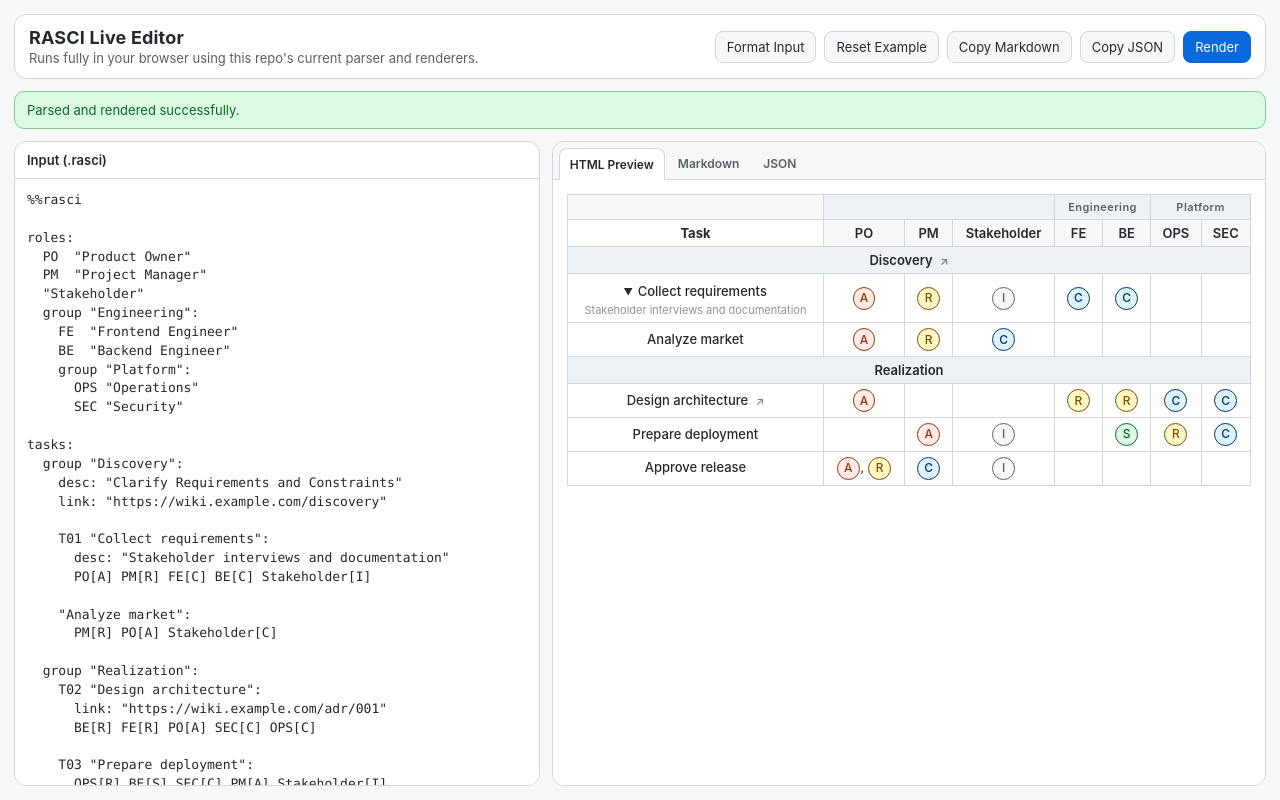
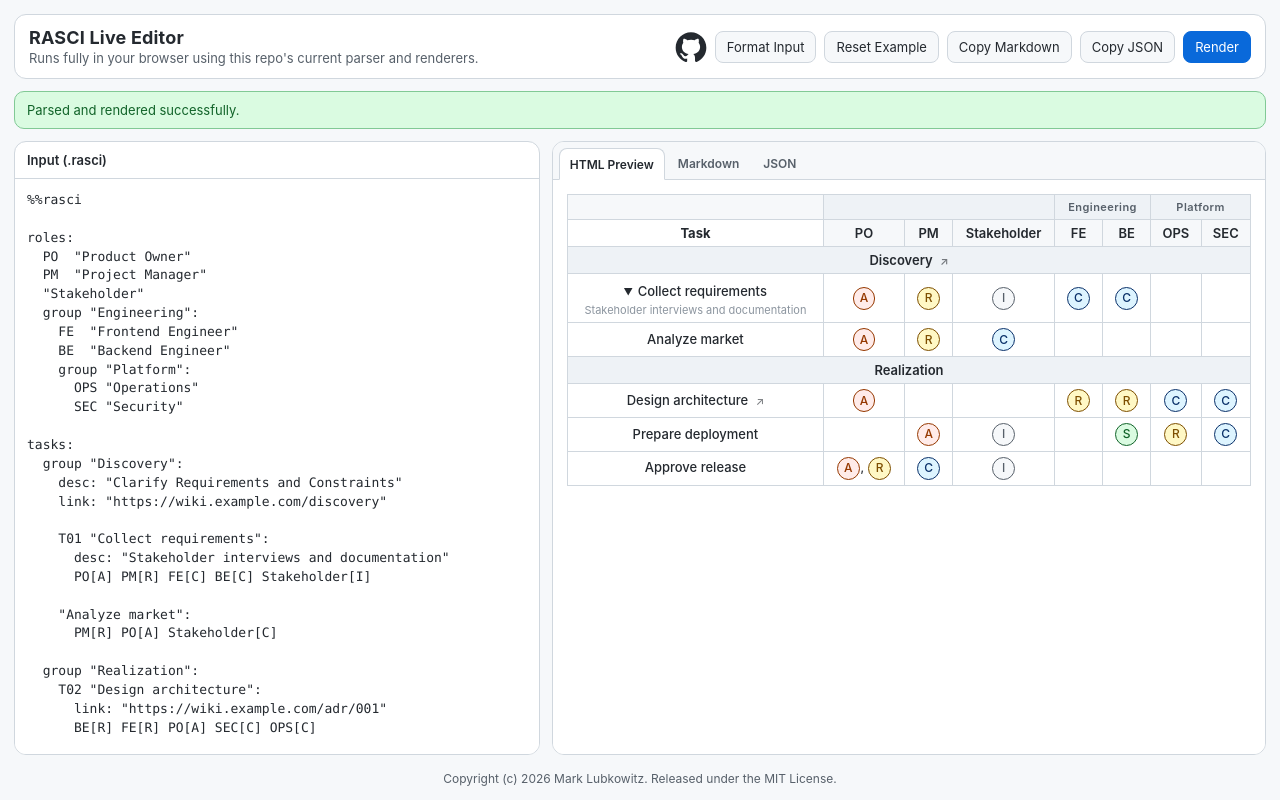
Before and after one commit to nihilor/rasci, a website with bundled scripts: page docs/index.html in a window 1280 px wide. Built offline with nearby package versions, Linux system fonts and the light colour scheme.

Commit message:
Rasci Live: Add copyright note and link to Github.

```diff
--- a/docs/index.html
+++ b/docs/index.html
@@ -14,6 +14,7 @@
         <p class="subtitle">Runs fully in your browser using this repo's current parser and renderers.</p>
       </div>
       <div class="actions">
+        <a class="repo-link" href="https://github.com/nihilor/rasci" title="RASCI at Github" target="_blank" rel="noopener"><svg data-component="Octicon" aria-hidden="true" focusable="false" class="octicon octicon-mark-github" viewBox="0 0 24 24" width="32" height="32" fill="currentColor" display="inline-block" overflow="visible" style="vertical-align:text-bottom"><path d="M10.226 17.284c-2.965-.36-5.054-2.493-5.054-5.256 0-1.123.404-2.336 1.078-3.144-.292-.741-.247-2.314.09-2.965.898-.112 2.111.36 2.83 1.01.853-.269 1.752-.404 2.853-.404 1.1 0 1.999.135 2.807.382.696-.629 1.932-1.1 2.83-.988.315.606.36 2.179.067 2.942.72.854 1.101 2 1.101 3.167 0 2.763-2.089 4.852-5.098 5.234.763.494 1.28 1.572 1.28 2.807v2.336c0 .674.561 1.056 1.235.786 4.066-1.55 7.255-5.615 7.255-10.646C23.5 6.188 18.334 1 11.978 1 5.62 1 .5 6.188.5 12.545c0 4.986 3.167 9.12 7.435 10.669.606.225 1.19-.18 1.19-.786V20.63a2.9 2.9 0 0 1-1.078.224c-1.483 0-2.359-.808-2.987-2.313-.247-.607-.517-.966-1.034-1.033-.27-.023-.359-.135-.359-.27 0-.27.45-.471.898-.471.652 0 1.213.404 1.797 1.235.45.651.921.943 1.483.943.561 0 .92-.202 1.437-.719.382-.381.674-.718.944-.943"></path></svg></a>
         <button id="btn-format">Format Input</button>
         <button id="btn-reset">Reset Example</button>
         <button id="btn-copy-md">Copy Markdown</button>
@@ -43,6 +44,8 @@
         </div>
       </section>
     </div>
+
+    <footer class="footer-note">Copyright (c) 2026 Mark Lubkowitz. Released under the MIT License.</footer>
   </div>
 
   <script type="module" src="live-editor.js"></script>
--- a/docs/rasci.css
+++ b/docs/rasci.css
@@ -33,6 +33,13 @@ body.preview-body {
     color: var(--text);
     background: #ffffff;
 }
+a svg {
+    color: var(--text);
+}
+
+a svg:hover {
+    color: var(--accent);
+}
 
 .shell {
     display: grid;
@@ -65,6 +72,21 @@ body.preview-body {
     margin: 2px 0 0;
     color: var(--muted);
     font-size: 13px;
+}
+
+.meta-links {
+    margin: 8px 0 0;
+}
+
+.repo-link {
+    color: var(--accent);
+    text-decoration: none;
+    font-size: 13px;
+    font-weight: 500;
+}
+
+.repo-link:hover {
+    text-decoration: underline;
 }
 
 .actions {
@@ -214,6 +236,13 @@ pre {
     overflow: auto;
 }
 
+.footer-note {
+    color: var(--muted);
+    font-size: 12px;
+    text-align: center;
+    padding: 4px 2px 0;
+}
+
 @media (max-width: 980px) {
     .workspace {
         grid-template-columns: 1fr;
```
